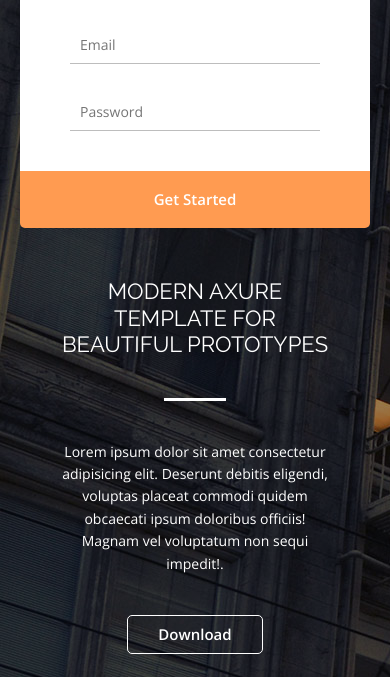
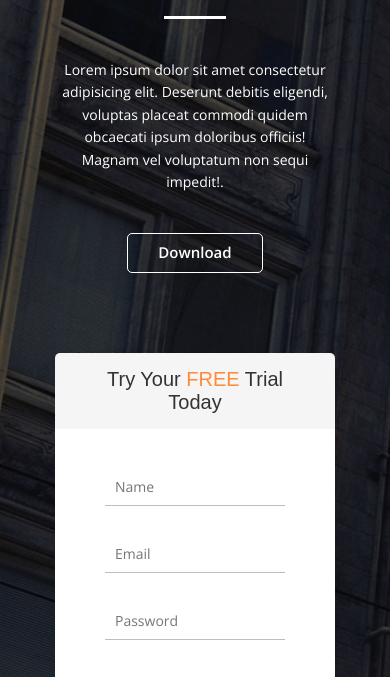
Before and after one commit to cofano88/Landing-TMS, a plain HTML site: page index.html in a window 390 px wide. Shown: the part 518-1195 px from the top of the page. Drawn offline with nearby package versions, Linux system fonts and the light colour scheme.

Commit message:
26-02-20

```diff
--- a/assets/css/style.css
+++ b/assets/css/style.css
@@ -30,15 +30,9 @@
 }
 
 header {
-  background-image: linear-gradient(
-      to bottom,
-      rgba(0, 0, 0, 0.4),
-      rgba(0, 0, 0, 0.4)
-    ),
-    url(../img/header.jpg);
-  background-position: center;
-  background-repeat: no-repeat;
-  object-fit: cover;
+  background: linear-gradient(to bottom, rgba(0, 0, 0, 0.4), rgba(0, 0, 0, 0.4)),
+    url(../img/header.jpg) center no-repeat;
+  background-size: cover;
 }
 
 .navbar {
@@ -401,7 +395,7 @@ nav {
 }
 
 .item:last-child {
-  margin-right: 0px;
+  margin-right: 0;
 }
 
 .far,
@@ -594,16 +588,9 @@ nav {
 }
 
 .custom {
-  border: 0.1px solid transparent;
-  background-image: linear-gradient(
-      to bottom,
-      rgba(0, 0, 0, 0.4),
-      rgba(0, 0, 0, 0.4)
-    ),
-    url(../img/custom.jpg);
-  background-position: center;
+  background: linear-gradient(to bottom, rgba(0, 0, 0, 0.4), rgba(0, 0, 0, 0.4)),
+    url(../img/custom.jpg) center no-repeat;
   background-size: cover;
-  background-repeat: no-repeat;
   padding-top: 70px;
   padding-bottom: 60px;
 }
@@ -760,11 +747,17 @@ footer {
     padding: 35px 0;
   }
 
+  .join-inner {
+    display: flex;
+    flex-direction: column;
+  }
+
   .join-form-block {
     float: none;
-    padding-top: 0;
-    max-width: 500px;
-    margin: auto;
+    padding-top: 80px;
+    order: 1;
+    width: 80%;
+    align-self: center;
   }
 
   .join-form-header {
@@ -774,7 +767,7 @@ footer {
   .join-promo-block {
     max-width: 80%;
     margin: auto;
-    margin-top: 50px;
+    margin-top: 30px;
     text-align: center;
   }
 
--- a/index.html
+++ b/index.html
@@ -30,7 +30,7 @@
         </div>
       </div>
       <main class="join">
-        <div class="container clearfix">
+        <div class="join-inner container clearfix">
           <div class="join-form-block">
             <div class="join-form-header">
               Try Your <span class="free">free</span> Trial Today
```
